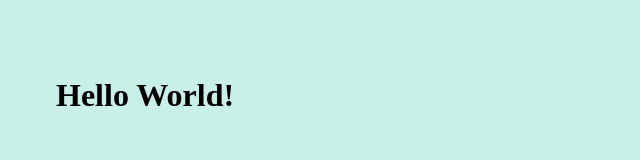
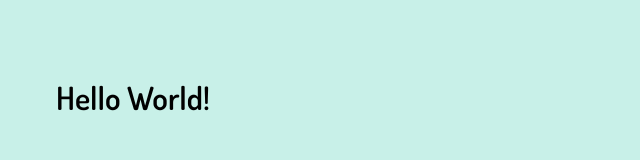
Before and after one commit to imogenpettyfer/imogen-website, a plain HTML site: page index.html in a window 1280 px wide. Shown: the whole page, without its empty margins (0-640 px from the left). Drawn offline with Linux system fonts and the light colour scheme.

Commit message:
added Google fonts

```diff
--- a/index.html
+++ b/index.html
@@ -1,14 +1,22 @@
 <!DOCTYPE html>
 <html lang="en">
+
 <head>
     <title>
         Imogen Pettyfer
     </title>
- <link rel="stylesheet" href="styles.css">
+    <link rel="preconnect" href="https://fonts.googleapis.com">
+    <link rel="preconnect" href="https://fonts.gstatic.com" crossorigin>
+    <link
+        href="https://fonts.googleapis.com/css2?family=Dosis:wght@200;400;500;600&family=Noto+Sans+Display:wght@300;400;500;600;700;800&display=swap"
+        rel="stylesheet">
+    <link rel="stylesheet" href="styles.css">
 </head>
+
 <body>
     <h1>
         Hello World!
     </h1>
 </body>
+
 </html>
--- a/styles.css
+++ b/styles.css
@@ -1,5 +1,7 @@
 body {
     background: rgb(200, 240, 232);
     padding: 3em;
+    font-family: 'Dosis', sans-serif;
+
 
 }
```
